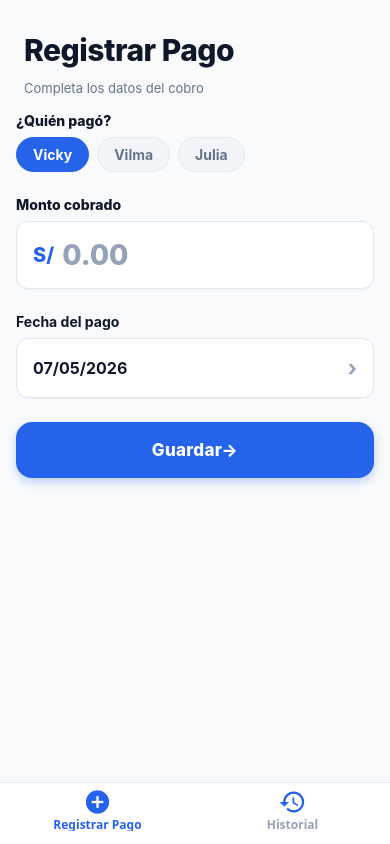
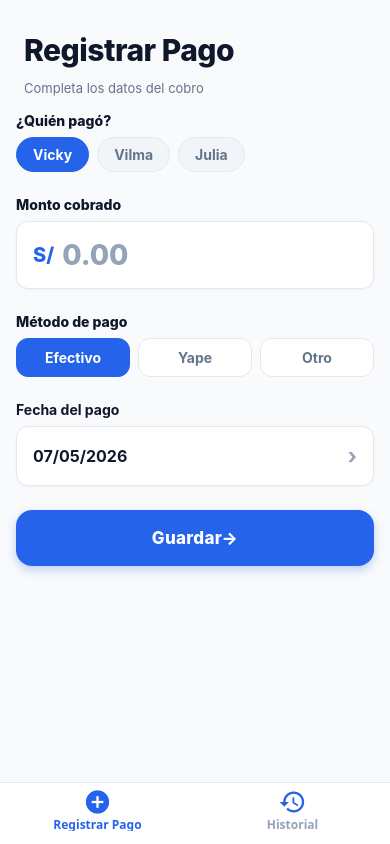
Before and after one commit to urjos/Loan-Control, a React Native app: screen /Registrar in a window 390 px wide. Built offline with nearby package versions, Linux system fonts and the light colour scheme.

Commit message:
feat: add payment method selection to payment registration and editing screens

```diff
--- a/src/components/TarjetaPago.js
+++ b/src/components/TarjetaPago.js
@@ -44,7 +44,9 @@ export default function TarjetaPago({ pago, onEditar, onEliminar }) {
 
         <View style={estilos.info}>
           <Text style={estilos.nombreCliente}>{pago.cliente}</Text>
-          <Text style={estilos.fecha}>{formatearFecha(pago.fecha)}</Text>
+          <Text style={estilos.fecha}>
+            {formatearFecha(pago.fecha)} • {pago.metodo || "Efectivo"}
+          </Text>
           {pago.registrado_en ? (
             <Text style={estilos.timestamp}>Reg. {pago.registrado_en}</Text>
           ) : null}
--- a/src/config/constants.js
+++ b/src/config/constants.js
@@ -5,8 +5,7 @@
 
 // 1. Pega aquí la URL de tu Google Apps Script (de la Parte 1)
 export const SCRIPT_URL =
-  "https://script.google.com/macros/s/AKfycbzpYFzUfrbNZm7aq5vrBEOC61yiHodtVbSP5PBVo4PGMXRmCds0r2DeSB3cT2yN7WAx/exec";
-
+  "https://script.google.com/macros/s/AKfycbzSpu9cdJJ5TIqXDg6CnmjTopbEZ7Cu6FkYeUncCIxmuHfCvKiltKC0wX3F9GBMSbsb/exec";
 // 2. Nombres reales de los clientes de tu mamá
 export const CLIENTES = ["Vicky", "Vilma", "Julia"];
 
--- a/src/screens/EditarPagoScreen.js
+++ b/src/screens/EditarPagoScreen.js
@@ -36,6 +36,8 @@ export default function EditarPagoScreen({ route, navigation }) {
   const [cliente, setCliente] = useState(pago.cliente);
   const [monto, setMonto] = useState(String(pago.monto));
   const [fecha, setFecha] = useState(pago.fecha);
+  const [metodo, setMetodo] = useState(pago.metodo || "Efectivo");
+  const METODOS = ["Efectivo", "Yape", "Otro"];
   const [modalVisible, setModalVisible] = useState(false);
   const [modalData, setModalData] = useState({ exito: true, mensaje: "" });
 
@@ -55,6 +57,7 @@ export default function EditarPagoScreen({ route, navigation }) {
       fecha,
       cliente,
       monto: montoNum,
+      metodo,
     });
 
     if (resultado.ok) {
@@ -114,6 +117,33 @@ export default function EditarPagoScreen({ route, navigation }) {
             placeholder="0.00"
             placeholderTextColor={colors.textLight}
           />
+        </View>
+
+        {/* ── Sección: Método de Pago ── */}
+        <Text style={[estilos.etiqueta, { marginTop: spacing.lg }]}>
+          Método de pago
+        </Text>
+        <View style={estilos.filaMetodos}>
+          {METODOS.map((item) => (
+            <TouchableOpacity
+              key={item}
+              style={[
+                estilos.chipMetodo,
+                metodo === item && estilos.chipMetodoActivo,
+              ]}
+              onPress={() => setMetodo(item)}
+              activeOpacity={0.7}
+            >
+              <Text
+                style={[
+                  estilos.chipTextoMetodo,
+                  metodo === item && estilos.chipTextoMetodoActivo,
+                ]}
+              >
+                {item}
+              </Text>
+            </TouchableOpacity>
+          ))}
         </View>
 
         {/* ── Fecha ── */}
@@ -338,4 +368,29 @@ const estilos = StyleSheet.create({
     fontWeight: font.bold,
     fontSize: 16,
   },
+  // ── Estilos Método Pago ──
+  filaMetodos: {
+    flexDirection: "row",
+    marginHorizontal: spacing.md,
+    gap: spacing.sm,
+  },
+  chipMetodo: {
+    flex: 1,
+    paddingVertical: spacing.sm + 2,
+    borderRadius: radius.md,
+    backgroundColor: colors.surface,
+    borderWidth: 1.5,
+    borderColor: colors.border,
+    alignItems: "center",
+  },
+  chipMetodoActivo: {
+    backgroundColor: colors.primary,
+    borderColor: colors.primary,
+  },
+  chipTextoMetodo: {
+    fontSize: 14,
+    fontWeight: font.bold,
+    color: colors.textMuted,
+  },
+  chipTextoMetodoActivo: { color: "#FFF" },
 });
--- a/src/screens/RegistrarPagoScreen.js
+++ b/src/screens/RegistrarPagoScreen.js
@@ -36,6 +36,8 @@ export default function RegistrarPagoScreen() {
   const [cliente, setCliente] = useState(CLIENTES[0]);
   const [monto, setMonto] = useState("");
   const [fecha, setFecha] = useState(hoyISO());
+  const [metodo, setMetodo] = useState("Efectivo");
+  const METODOS = ["Efectivo", "Yape", "Otro"];
   const [modalVisible, setModalVisible] = useState(false);
   const [modalData, setModalData] = useState({ exito: true, mensaje: "" });
 
@@ -43,6 +45,7 @@ export default function RegistrarPagoScreen() {
     setMonto("");
     setFecha(hoyISO());
     setCliente(CLIENTES[0]);
+    setMetodo("Efectivo");
   };
 
   const handleGuardar = async () => {
@@ -57,12 +60,17 @@ export default function RegistrarPagoScreen() {
       return;
     }
 
-    const resultado = await crearPago({ fecha, cliente, monto: montoNum });
+    const resultado = await crearPago({
+      fecha,
+      cliente,
+      monto: montoNum,
+      metodo,
+    });
 
     if (resultado.ok) {
       setModalData({
         exito: true,
-        mensaje: `Pago de ${MONEDA} ${montoNum.toFixed(2)} de ${cliente} registrado.`,
+        mensaje: `Pago de ${MONEDA} ${montoNum.toFixed(2)} en ${metodo} de ${cliente} registrado.`,
       });
       setModalVisible(true);
       limpiar();
@@ -114,6 +122,32 @@ export default function RegistrarPagoScreen() {
             placeholderTextColor={colors.textLight}
           />
         </View>
+        {/* ── Sección: Método de Pago ── */}
+        <Text style={[estilos.etiqueta, { marginTop: spacing.lg }]}>
+          Método de pago
+        </Text>
+        <View style={estilos.filaMetodos}>
+          {METODOS.map((item) => (
+            <TouchableOpacity
+              key={item}
+              style={[
+                estilos.chipMetodo,
+                metodo === item && estilos.chipMetodoActivo,
+              ]}
+              onPress={() => setMetodo(item)}
+              activeOpacity={0.7}
+            >
+              <Text
+                style={[
+                  estilos.chipTextoMetodo,
+                  metodo === item && estilos.chipTextoMetodoActivo,
+                ]}
+              >
+                {item}
+              </Text>
+            </TouchableOpacity>
+          ))}
+        </View>
 
         {/* ── Sección: Fecha ── */}
         <View style={{ marginTop: spacing.lg }}>
@@ -134,6 +168,7 @@ export default function RegistrarPagoScreen() {
               value={`${MONEDA} ${parseFloat(monto).toFixed(2)}`}
               highlight
             />
+            <Row label="Método:" value={metodo} />
             <Row label="Fecha:" value={fecha.split("-").reverse().join("/")} />
           </View>
         )}
@@ -305,4 +340,31 @@ const estilos = StyleSheet.create({
     fontWeight: font.black,
     letterSpacing: 0.3,
   },
+  // ── Estilos Método Pago ──
+  filaMetodos: {
+    flexDirection: "row",
+    marginHorizontal: spacing.md,
+    gap: spacing.sm,
+  },
+  chipMetodo: {
+    flex: 1,
+    paddingVertical: spacing.sm + 2,
+    borderRadius: radius.md,
+    backgroundColor: colors.surface,
+    borderWidth: 1.5,
+    borderColor: colors.border,
+    alignItems: "center",
+  },
+  chipMetodoActivo: {
+    backgroundColor: colors.primary,
+    borderColor: colors.primary,
+  },
+  chipTextoMetodo: {
+    fontSize: 14,
+    fontWeight: font.bold,
+    color: colors.textMuted,
+  },
+  chipTextoMetodoActivo: {
+    color: "#FFF",
+  },
 });
```
